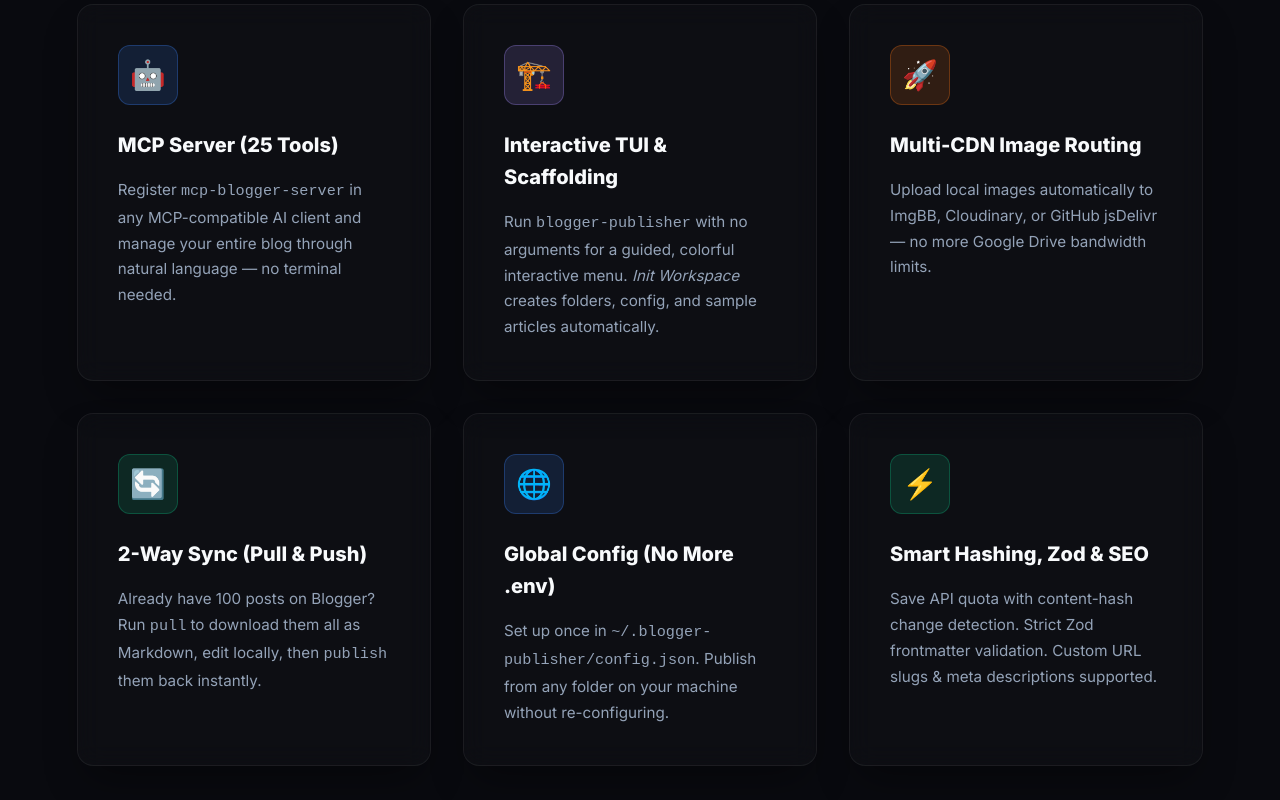
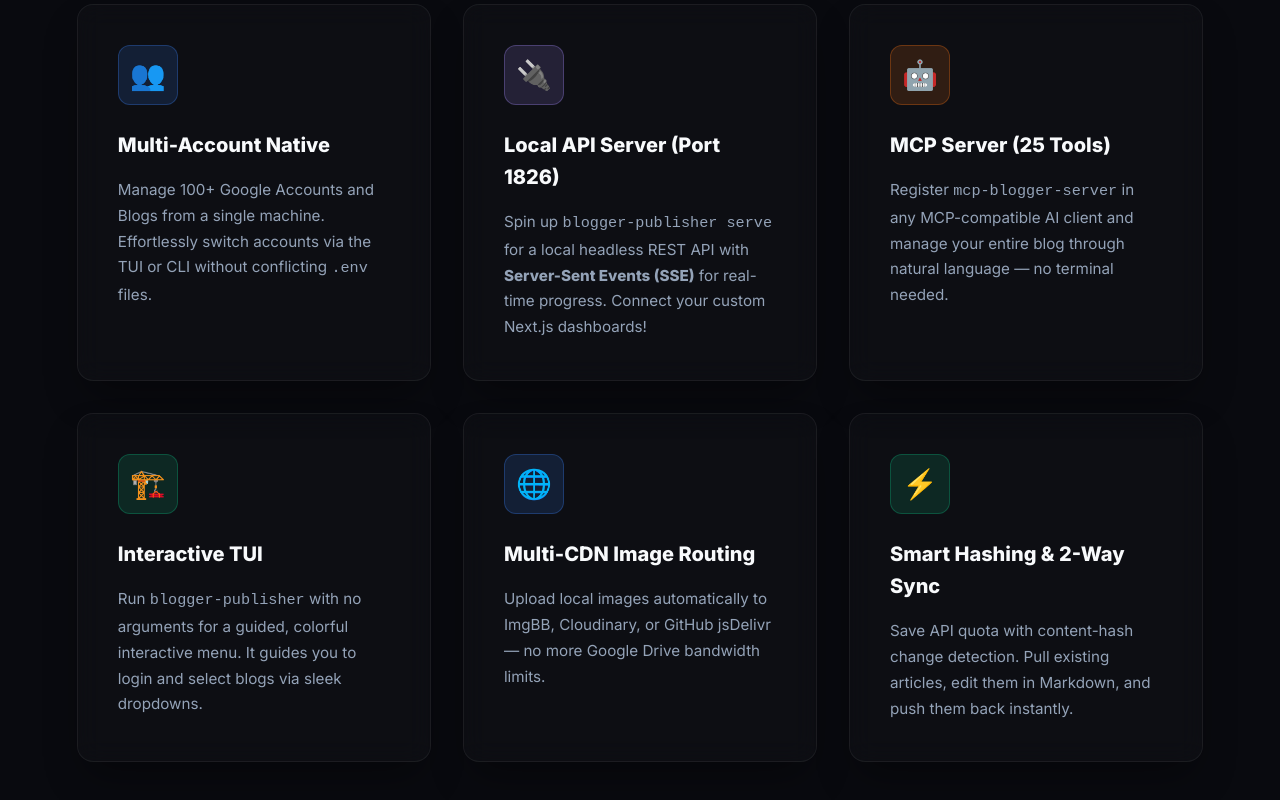
Before and after one commit to irfnrdh/blogger-publisher, a website: page docs/index.html in a window 1280 px wide. Shown: the part 2120-2920 px from the top of the page. Drawn offline with Linux system fonts and the light colour scheme.

Commit message:
docs: update landing page with multi-account and api server features

```diff
--- a/docs/index.html
+++ b/docs/index.html
@@ -164,34 +164,34 @@
 
         <div class="features-grid">
             <div class="feature-card glass-card">
-                <div class="feature-icon icon-blue">🤖</div>
+                <div class="feature-icon icon-blue">👥</div>
+                <h3>Multi-Account Native</h3>
+                <p>Manage 100+ Google Accounts and Blogs from a single machine. Effortlessly switch accounts via the TUI or CLI without conflicting <code>.env</code> files.</p>
+            </div>
+            <div class="feature-card glass-card">
+                <div class="feature-icon icon-purple">🔌</div>
+                <h3>Local API Server (Port 1826)</h3>
+                <p>Spin up <code>blogger-publisher serve</code> for a local headless REST API with <strong>Server-Sent Events (SSE)</strong> for real-time progress. Connect your custom Next.js dashboards!</p>
+            </div>
+            <div class="feature-card glass-card">
+                <div class="feature-icon icon-orange">🤖</div>
                 <h3>MCP Server (25 Tools)</h3>
                 <p>Register <code>mcp-blogger-server</code> in any MCP-compatible AI client and manage your entire blog through natural language — no terminal needed.</p>
             </div>
             <div class="feature-card glass-card">
-                <div class="feature-icon icon-purple">🏗️</div>
-                <h3>Interactive TUI & Scaffolding</h3>
-                <p>Run <code>blogger-publisher</code> with no arguments for a guided, colorful interactive menu. <em>Init Workspace</em> creates folders, config, and sample articles automatically.</p>
+                <div class="feature-icon icon-green">🏗️</div>
+                <h3>Interactive TUI</h3>
+                <p>Run <code>blogger-publisher</code> with no arguments for a guided, colorful interactive menu. It guides you to login and select blogs via sleek dropdowns.</p>
             </div>
             <div class="feature-card glass-card">
-                <div class="feature-icon icon-orange">🚀</div>
+                <div class="feature-icon icon-blue">🌐</div>
                 <h3>Multi-CDN Image Routing</h3>
                 <p>Upload local images automatically to ImgBB, Cloudinary, or GitHub jsDelivr — no more Google Drive bandwidth limits.</p>
             </div>
             <div class="feature-card glass-card">
-                <div class="feature-icon icon-green">🔄</div>
-                <h3>2-Way Sync (Pull & Push)</h3>
-                <p>Already have 100 posts on Blogger? Run <code>pull</code> to download them all as Markdown, edit locally, then <code>publish</code> them back instantly.</p>
-            </div>
-            <div class="feature-card glass-card">
-                <div class="feature-icon icon-blue">🌐</div>
-                <h3>Global Config (No More .env)</h3>
-                <p>Set up once in <code>~/.blogger-publisher/config.json</code>. Publish from any folder on your machine without re-configuring.</p>
-            </div>
-            <div class="feature-card glass-card">
                 <div class="feature-icon icon-green">⚡</div>
-                <h3>Smart Hashing, Zod & SEO</h3>
-                <p>Save API quota with content-hash change detection. Strict Zod frontmatter validation. Custom URL slugs & meta descriptions supported.</p>
+                <h3>Smart Hashing & 2-Way Sync</h3>
+                <p>Save API quota with content-hash change detection. Pull existing articles, edit them in Markdown, and push them back instantly.</p>
             </div>
         </div>
     </section>
```
